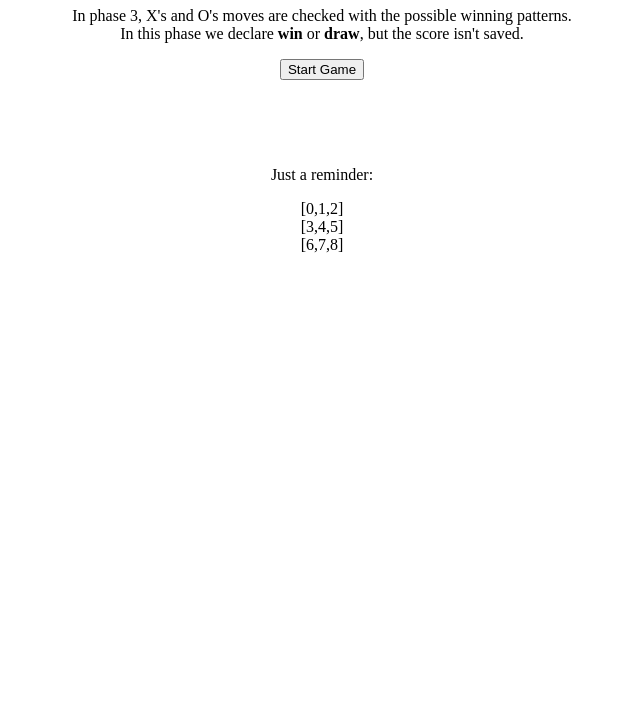
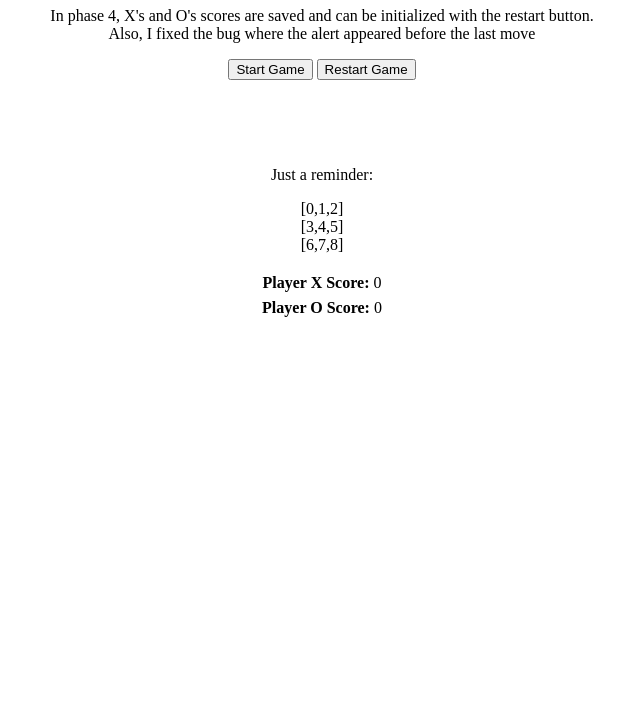
Before and after one commit to IfatNeumann/tic-tac-toe-phases, a plain HTML site: page index.html in a window 1280 px wide. Shown: the part 93-800 px from the top of the page, without its empty margins (318-958 px from the left). Drawn offline with Linux system fonts and the light colour scheme.

Commit message:
phase 4 - scores are saved and can be initialized

```diff
--- a/index.html
+++ b/index.html
@@ -9,12 +9,13 @@
 <body>
 
 <div class="game-area">
-	<h1>Welcome to Tic-Tac-Toe Phase 3!</h1>
-	<p>In phase 3, X's and O's moves are checked with the possible winning patterns.
+	<h1>Welcome to Tic-Tac-Toe Phase 4!</h1>
+	<p>In phase 4, X's and O's scores are saved and can be initialized with the restart button.
 		<br>
-		In this phase we declare <b>win</b> or <b>draw</b>, but the score isn't saved.
+		Also, I fixed the bug where the alert appeared before the last move
 	</p>
 	<input type="submit" value="Start Game" onclick="generateGame()">
+	<input type="submit" value="Restart Game" onclick="restartGame()">
 
 	<div id="game-board" class="game-board"></div>
 	<p> Just a reminder: </p>
@@ -22,6 +23,11 @@
 		[3,4,5] <br>
 		[6,7,8] </p>
 
+	<div class="score-card">
+		Player X Score: <span id="score-X">0</span> <br>
+		Player O Score: <span id="score-O">0</span>
+	</div>
+
 </div>
 </body>
 </html>
--- a/tic-tac-toe.css
+++ b/tic-tac-toe.css
@@ -36,3 +36,11 @@ body {
     background-color: red;
     color: #FFF;
 }
+
+.score-card {
+	font-weight: bold;
+	line-height: 25px;
+}
+.score-card span {
+	font-weight: normal;
+}
--- a/tic-tac-toe.js
+++ b/tic-tac-toe.js
@@ -1,7 +1,9 @@
 var turn = 'X';
 var total_turns_played = 0;
 var selections = new Array();
-
+var scores = new Array();
+	scores['X'] = 0;
+	scores['O'] = 0;
 //[0,1,2]
 //[3,4,5]
 //[6,7,8]
@@ -84,6 +86,8 @@ function checkPlayerHasAnyWinningPattern(player) {
 			disableAllCells();
 			setTimeout(function(){
 				alert('Player '+player+' Won !!');
+				// Updating score card
+				scoreUpdate(player);
 		   }, 1);
 			break;
 		}
@@ -105,3 +109,19 @@ function disableAllCells() {
 	  elements[i].disabled =true;
 	}
 }
+
+// Update the players' score
+function scoreUpdate(turn){
+	scores[turn]++;
+	document.getElementById('score-'+turn).innerHTML = scores[turn];
+}
+
+function restartGame(){
+	if(scores['X'] == 0 && scores['X'] == 0){
+		alert("Nothing to restart!")
+	}
+	scores['X'] = 0;
+	document.getElementById('score-X').innerHTML = 0;
+	scores['O'] = 0;
+	document.getElementById('score-O').innerHTML = 0;
+}
```
Also changed, not shown: 1 other file.
